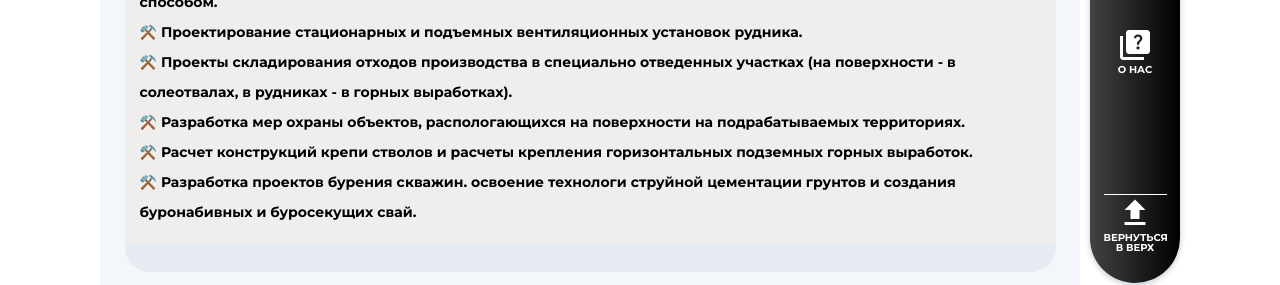
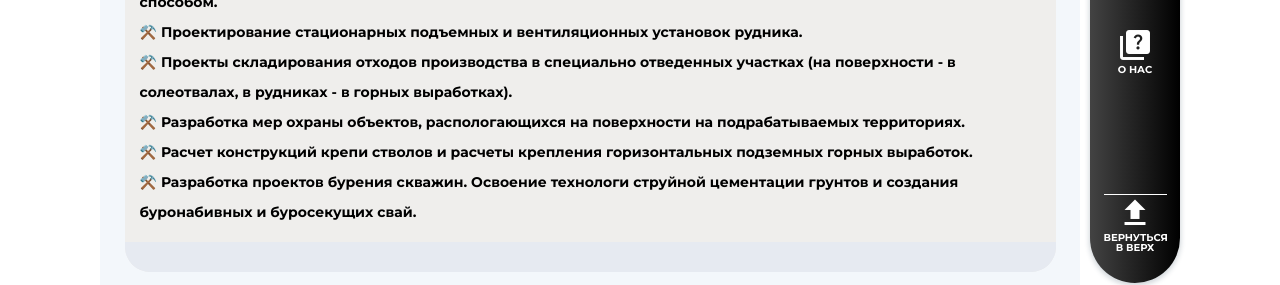
Before and after one commit to miningDepartment/miningdepartment.github.io, a plain HTML site: page pages/about.html in a window 1280 px wide. Shown: the part 513-798 px from the top of the page. Drawn offline with Linux system fonts and the light colour scheme.

Commit message:
Update about.html

```diff
--- a/pages/about.html
+++ b/pages/about.html
@@ -51,7 +51,7 @@
                                 открытым способом.
                             </li>
                             <li>
-                                Проектирование стационарных и подъемных вентиляционных установок рудника.
+                                Проектирование стационарных подъемных и вентиляционных установок рудника.
                             </li>
                             <li>
                                 Проекты складирования отходов производства в специально отведенных участках (на
@@ -66,7 +66,7 @@
                                 выработок.
                             </li>
                             <li>
-                                Разработка проектов бурения скважин. освоение технологи струйной цементации грунтов и
+                                Разработка проектов бурения скважин. Освоение технологи струйной цементации грунтов и
                                 создания буронабивных и буросекущих свай.
                             </li>
                         </ul>
```
